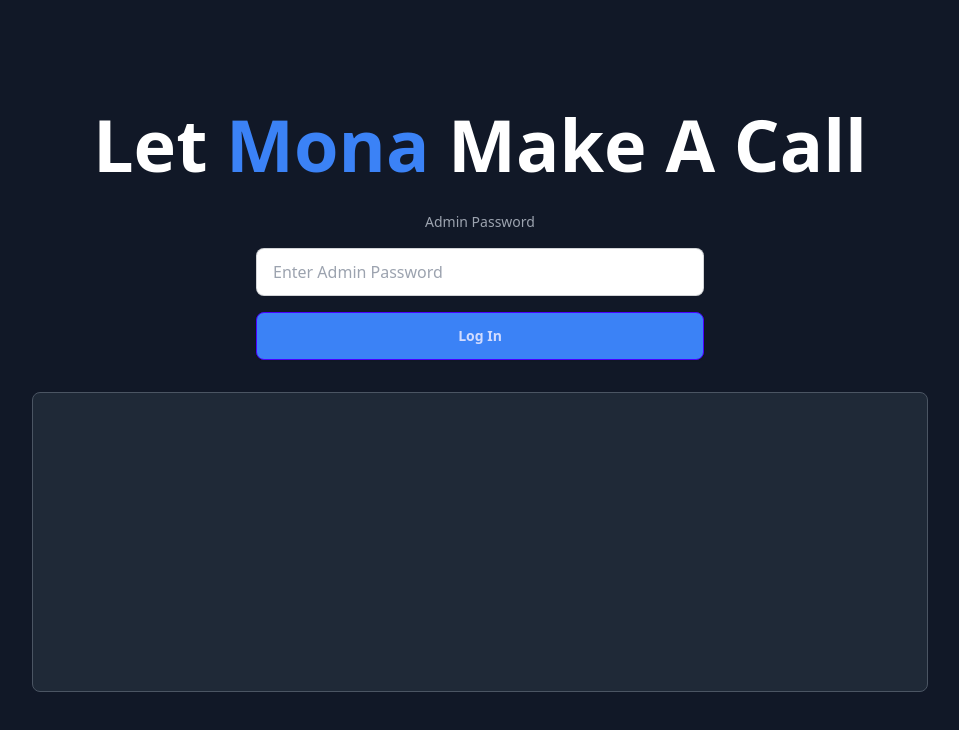
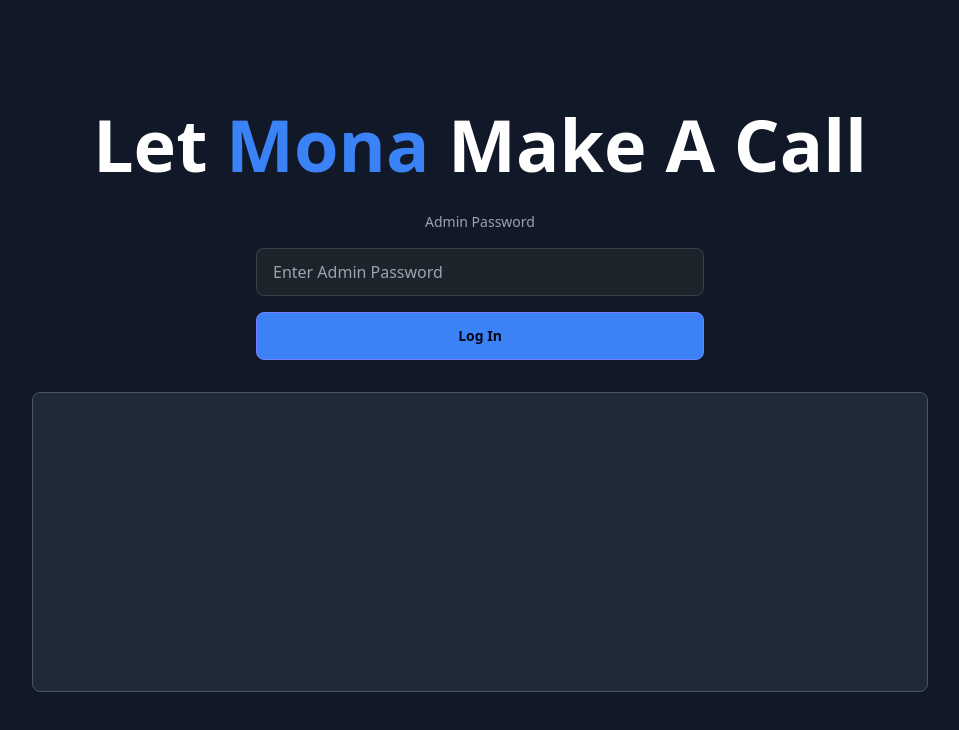
Before and after one commit to mflRevan/RealtimeVoiceDemo, a React (Vite) app: page / in a window 1280 px wide. Shown: the top 730 px of the page, without its empty margins (160-1119 px from the left). Built offline with nearby package versions, Linux system fonts and the light colour scheme.

Commit message:
enforcing dark mode

```diff
--- a/tailwind.config.js
+++ b/tailwind.config.js
@@ -10,4 +10,7 @@ export default {
     extend: {},
   },
   plugins: [daisyui],
+  daisyui: {
+    themes: ['dark'],
+  },
 };
```
